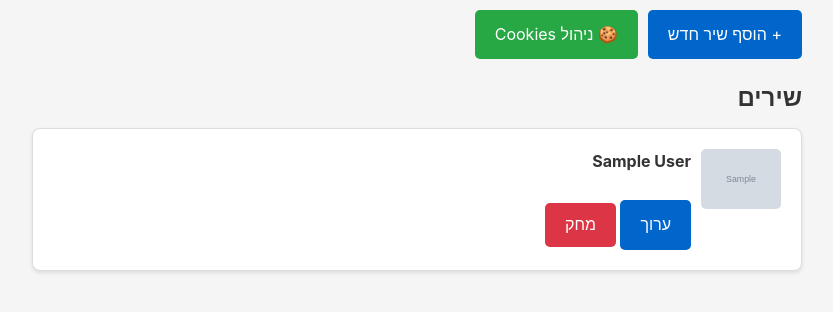
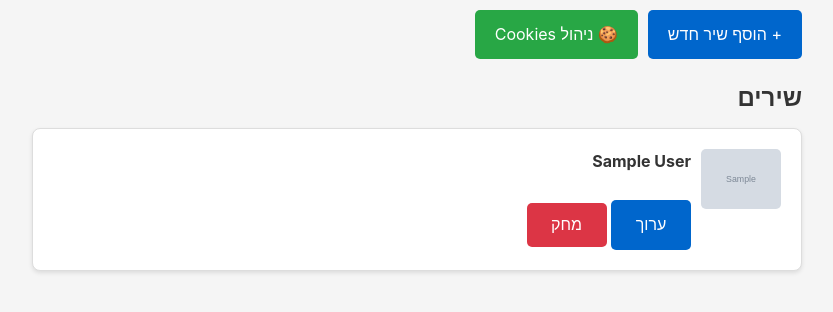
Before and after one commit to orfattal/dumb-music-player, a Flask app: template templates/admin_dashboard.html in a window 1280 px wide. Shown: the part 145-457 px from the top of the page, without its empty margins (223-1056 px from the left). Run offline with Flask 3, Linux system fonts and the light colour scheme; the template is opened without the code that fills it: most values are stand-ins (such as "Sample title", 1, 10 or a date in 2020); grey boxes marked "Sample" are stand-in pictures; some libraries are stand-ins or nearby versions.

Commit message:
Make Edit and Delete buttons same size in admin dashboard
Add consistent styling (display: inline-block, min-width: 80px, text-align: center) to both Edit (ערוך) and Delete (מחק) buttons to ensure they render at the same size.

🤖 Generated with [Claude Code](https://claude.com/claude-code)

Co-Authored-By: Claude <noreply@anthropic.com>

```diff
--- a/templates/admin_dashboard.html
+++ b/templates/admin_dashboard.html
@@ -32,9 +32,9 @@
                 <td valign="top">
                     <strong>{{ song.display_name }}</strong>
                     <br><br>
-                    <a href="{{ url_for('admin_edit_song', song_id=loop.index0) }}" class="button">ערוך</a>
+                    <a href="{{ url_for('admin_edit_song', song_id=loop.index0) }}" class="button" style="display: inline-block; min-width: 80px; text-align: center;">ערוך</a>
                     <form method="POST" action="{{ url_for('admin_delete_song', song_id=loop.index0) }}" style="display:inline;">
-                        <button type="submit" class="button button-danger" onclick="return confirm('למחוק את השיר?')">מחק</button>
+                        <button type="submit" class="button button-danger" style="display: inline-block; min-width: 80px; text-align: center;" onclick="return confirm('למחוק את השיר?')">מחק</button>
                     </form>
                 </td>
             </tr>
```
